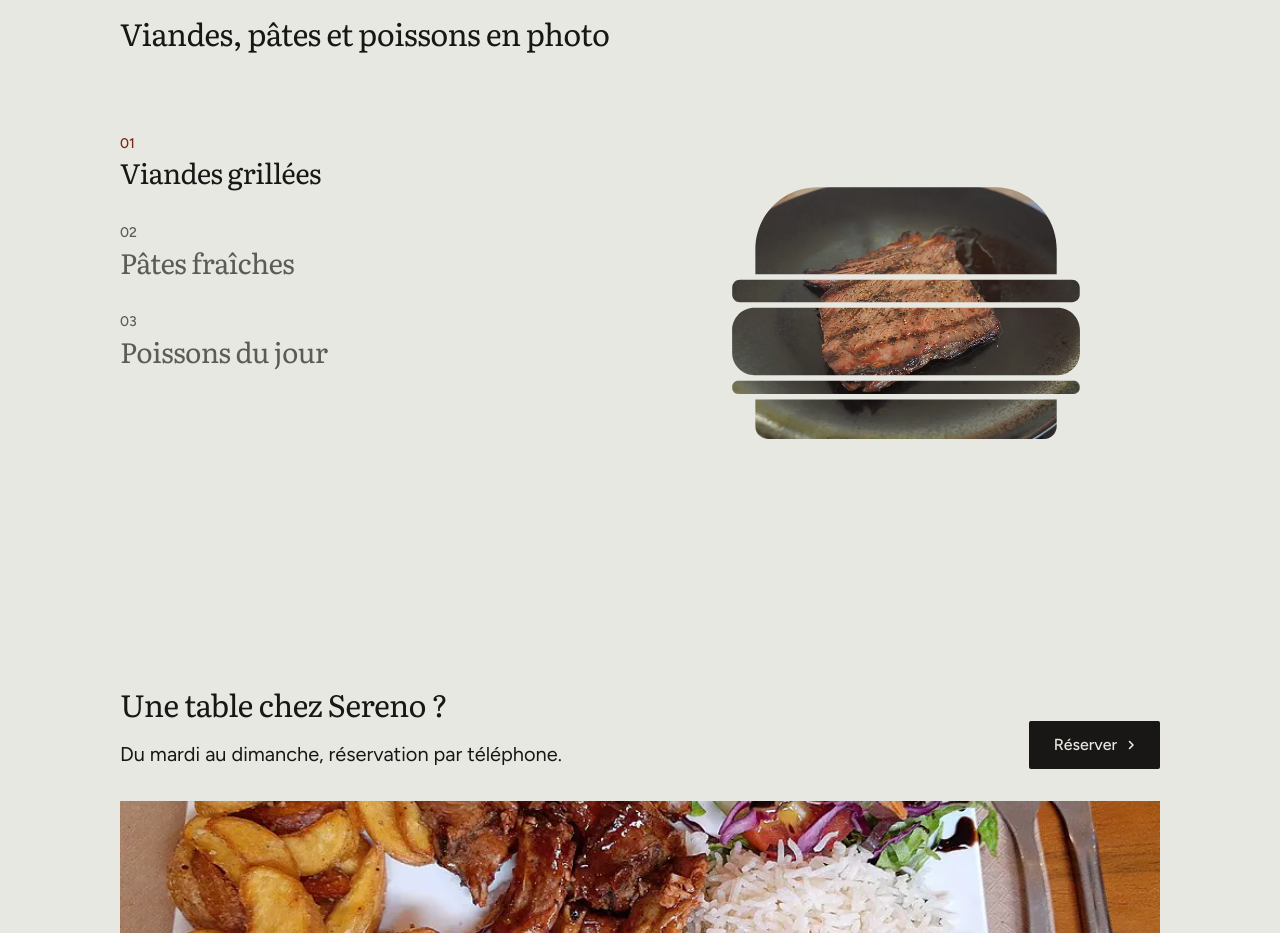
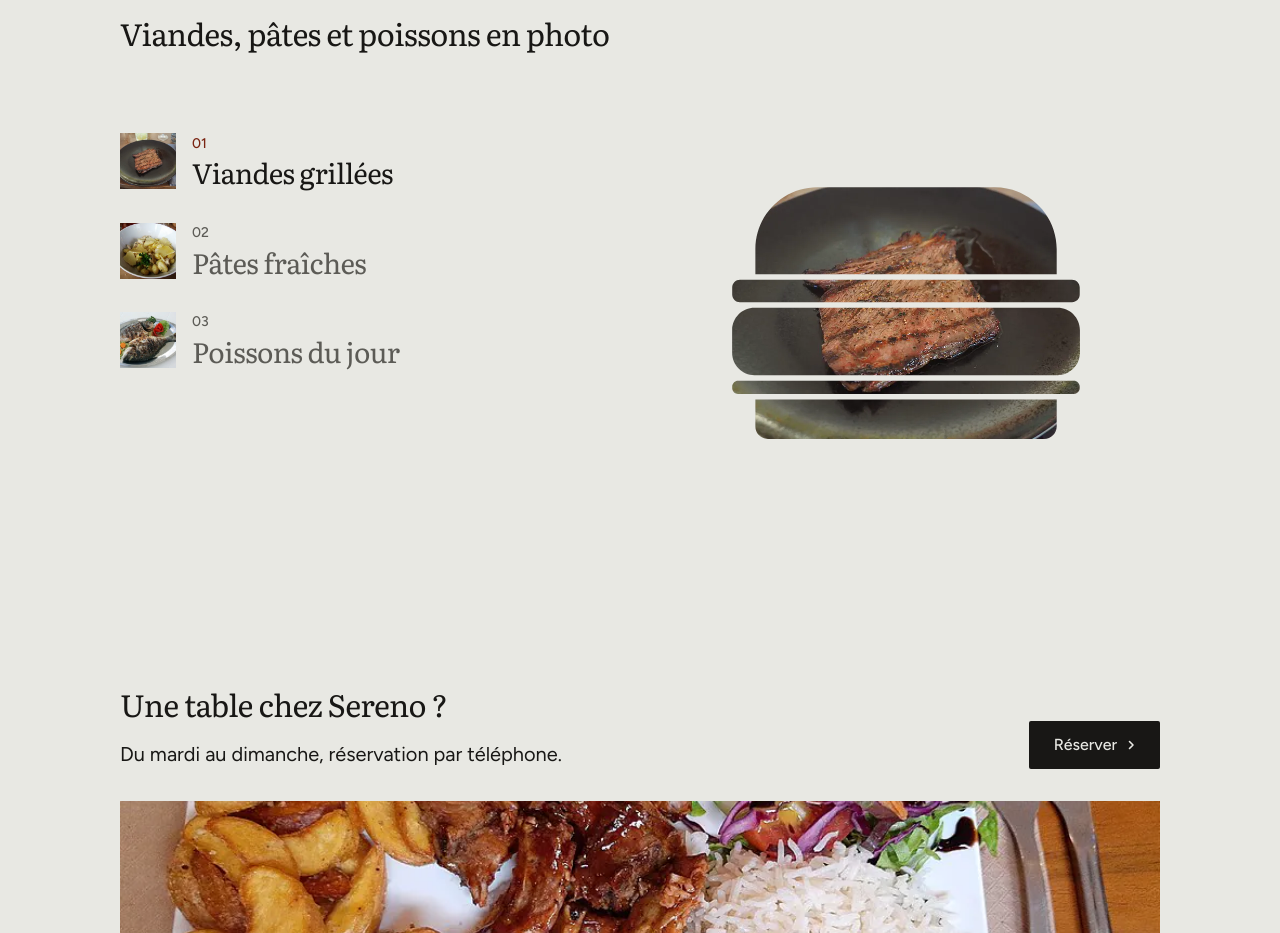
Before and after one commit to locawedding1-cmd/le-spiros-site, a plain HTML site: page sereno/index.html in a window 1280 px wide. Shown: the part 6460-7393 px from the top of the page. Drawn offline with nearby package versions, Linux system fonts and the light colour scheme.

Commit message:
Ajoute une vignette photo toujours visible pour chaque catégorie du menu (Viandes, Pâtes, Poissons)

```diff
--- a/sereno/index.html
+++ b/sereno/index.html
@@ -85,10 +85,11 @@
    "connoisseur-stack-interactor", ported from React/SVG/GSAP, without its dark mode or glow) */
 .shape-menu { margin-top: var(--s-6); }
 .shape-menu__list { display: flex; flex-direction: column; gap: var(--s-6); }
-.shape-menu__item { cursor: pointer; }
-.shape-menu__num { display: block; font-size: 14px; font-weight: 500; color: var(--muted); margin-bottom: 2px; transition: color .3s ease; }
+.shape-menu__item { cursor: pointer; display: grid; grid-template-columns: 56px 1fr; column-gap: var(--s-4); align-items: center; }
+.shape-menu__num { grid-column: 2; font-size: 14px; font-weight: 500; color: var(--muted); margin-bottom: 2px; transition: color .3s ease; }
 .shape-menu__item.is-active .shape-menu__num { color: var(--p-accent2); }
-.shape-menu__name { margin: 0; font: 400 clamp(22px, 2.6vw, 28px)/1.2 var(--font-display); color: var(--muted); transition: color .4s ease; }
+.shape-menu__thumb { grid-row: 1 / 3; grid-column: 1; width: 56px; height: 56px; object-fit: cover; border-radius: var(--r-md); }
+.shape-menu__name { grid-column: 2; margin: 0; font: 400 clamp(22px, 2.6vw, 28px)/1.2 var(--font-display); color: var(--muted); transition: color .4s ease; }
 .shape-menu__item.is-active .shape-menu__name { color: var(--ink); }
 .shape-menu__visual { max-width: 360px; margin-inline: auto; }
 .shape-menu__visual svg { width: 100%; height: auto; display: block; }
@@ -444,14 +445,17 @@
         <nav class="shape-menu__list span-6">
           <div class="shape-menu__item is-active" data-clip="clip-original" data-img="assets/img/photo-f181672513-960.webp" tabindex="0">
             <span class="shape-menu__num">01</span>
+            <img class="shape-menu__thumb" src="assets/img/photo-f181672513-500.webp" alt="Entrecôte grillée" loading="lazy" decoding="async" data-source="stand-in" data-subject="stand-in">
             <h3 class="shape-menu__name">Viandes grillées</h3>
           </div>
           <div class="shape-menu__item" data-clip="clip-hexagons" data-img="assets/img/photo-f47378981-960.webp" tabindex="0">
             <span class="shape-menu__num">02</span>
+            <img class="shape-menu__thumb" src="assets/img/photo-f47378981-500.webp" alt="Gnocchis gratinés au parmesan" loading="lazy" decoding="async" data-source="stand-in" data-subject="stand-in">
             <h3 class="shape-menu__name">Pâtes fraîches</h3>
           </div>
           <div class="shape-menu__item" data-clip="clip-pixels" data-img="assets/img/photo-f77589656-960.webp" tabindex="0">
             <span class="shape-menu__num">03</span>
+            <img class="shape-menu__thumb" src="assets/img/photo-f77589656-500.webp" alt="Poisson grillé entier" loading="lazy" decoding="async" data-source="stand-in" data-subject="stand-in">
             <h3 class="shape-menu__name">Poissons du jour</h3>
           </div>
         </nav>
```
